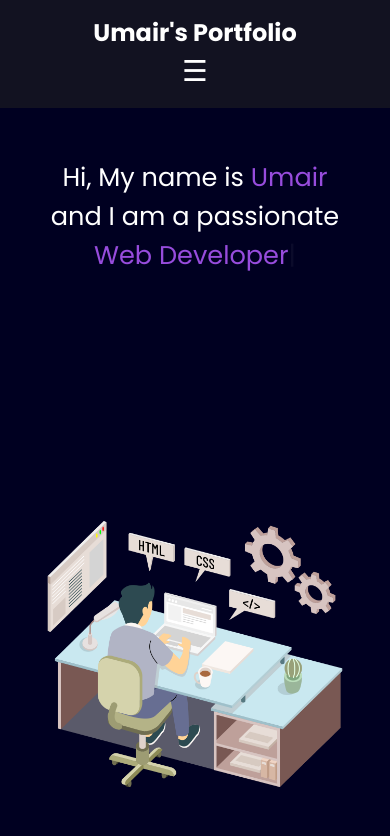
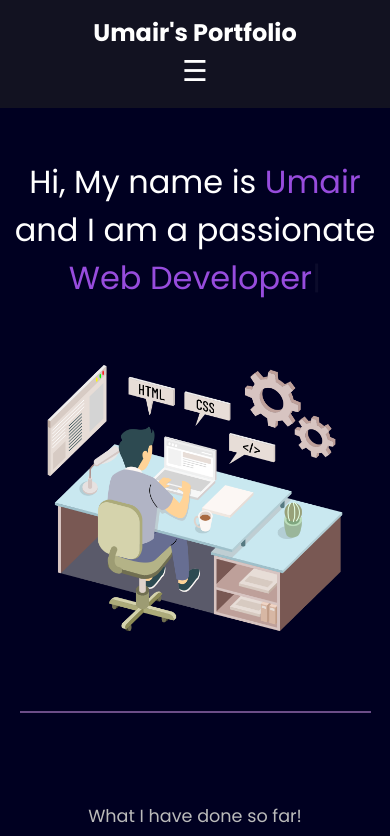
Before and after one commit to umair-iqbal-61/Personal-Portfolio-Website, a plain HTML site: page index.html in a window 390 px wide. Shown: the top 836 px of the page. Drawn offline with nearby package versions, Linux system fonts and the light colour scheme.

Commit message:
hero section improve

```diff
--- a/style.css
+++ b/style.css
@@ -116,7 +116,7 @@ main hr {
 }
 
 .firstSection>div {
-    flex: 1 1 300px;
+    flex: 1 1;
     text-align: center;
 }
 
@@ -310,7 +310,7 @@ footer {
     }
 
     .leftSection {
-        font-size: 1.6rem;
+        font-size: 2rem;
     }
 
     .box {
```
